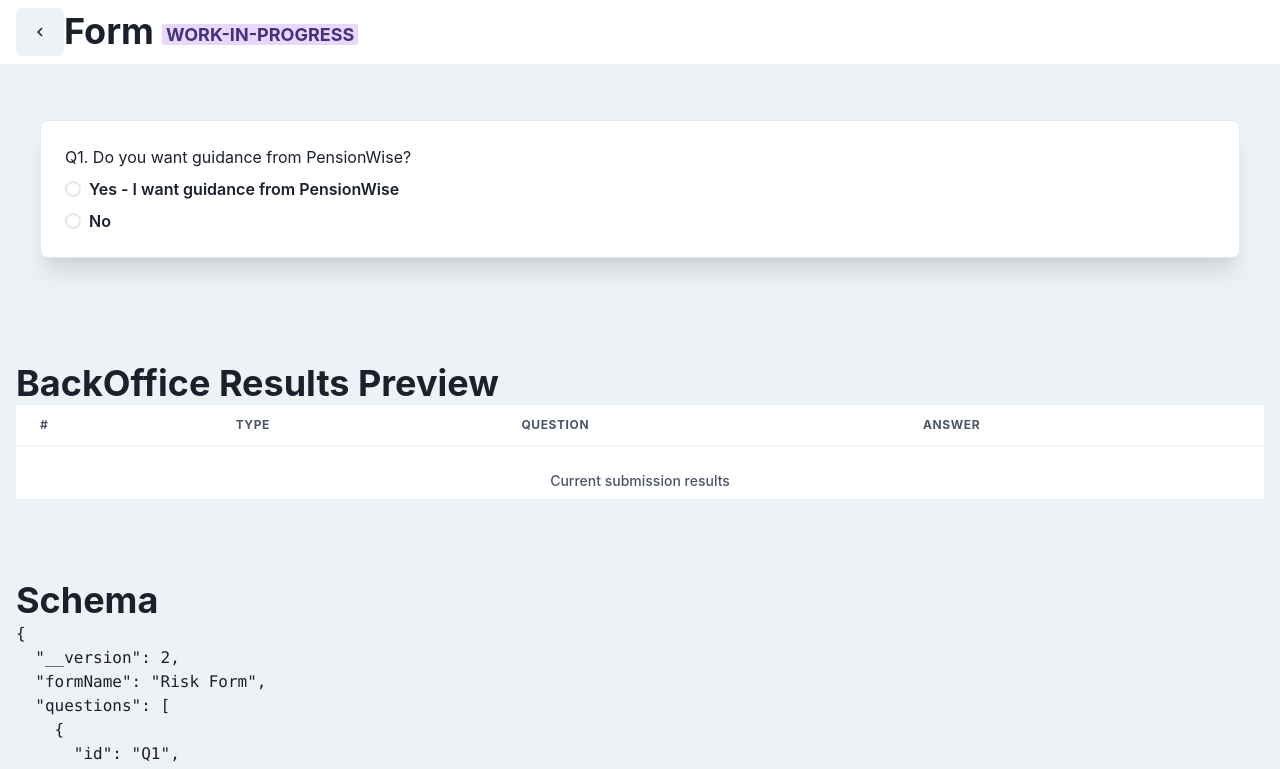
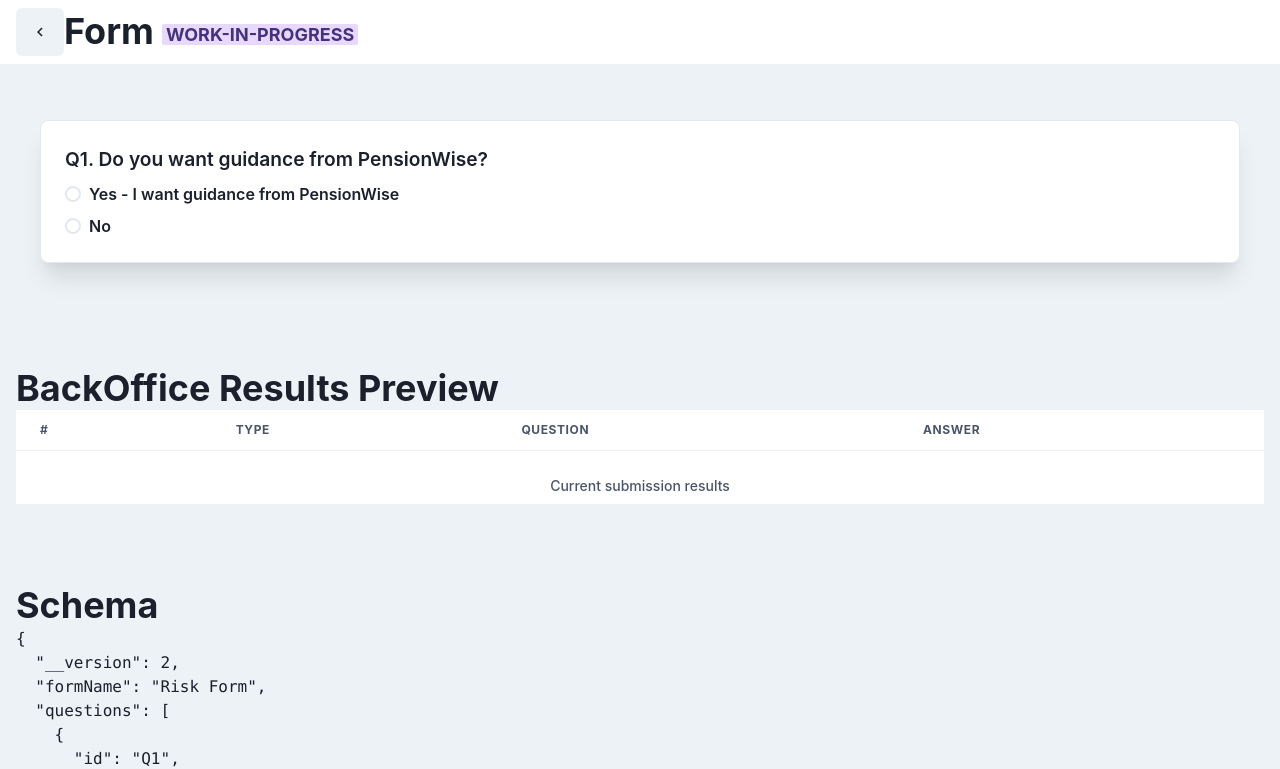
Before and after one commit to rsispal/react-json-schema-form-poc, a React (Create React App) app: page /form/rc-field-form in a window 1280 px wide. Shown: the top 769 px of the page. Built offline with nearby package versions, Linux system fonts and the light colour scheme.

Commit message:
Remove rogue symbol from components

```diff
--- a/src/components/QuestionForm/rc-field-form/field-wrappers/Prompt/Prompt.wrapper.tsx
+++ b/src/components/QuestionForm/rc-field-form/field-wrappers/Prompt/Prompt.wrapper.tsx
@@ -21,7 +21,7 @@ export const PromptWrapper: FC<{
     <Field name={question.name}>
       {({ value, onChange }) => (
         <Stack>
-          =<Text fontWeight={600}>{question.prompt}</Text>
+          <Text fontWeight={600}>{question.prompt}</Text>
           {question.description && <DynamicText data={question.description} />}
           <Prompt
             onContinueClick={handleClick}
--- a/src/components/QuestionForm/rc-field-form/field-wrappers/RadioGroup/RadioGroup.wrapper.tsx
+++ b/src/components/QuestionForm/rc-field-form/field-wrappers/RadioGroup/RadioGroup.wrapper.tsx
@@ -3,6 +3,7 @@ import { FC } from "react";
 import { Question, RadioGroupProperties } from "../../QuestionForm.types";
 import { Field } from "rc-field-form";
 import { Stack, Text } from "@chakra-ui/react";
+import { DynamicText } from "../../../../DynamicText/";
 
 export const RadioGroupWrapper: FC<{
   question: Question<RadioGroupProperties>;
@@ -10,7 +11,10 @@ export const RadioGroupWrapper: FC<{
   <Field name={question.name}>
     {({ value, onChange }) => (
       <Stack>
-        <Text>{question.prompt}</Text>
+        <Text fontWeight={600} fontSize="larger">
+          {question.prompt}
+        </Text>
+        {question.description && <DynamicText data={question.description} />}
         <RadioGroup
           {...question.properties}
           value={value}
--- a/src/components/QuestionForm/rc-field-form/field-wrappers/SubmitButton/SubmitButton.wrapper.tsx
+++ b/src/components/QuestionForm/rc-field-form/field-wrappers/SubmitButton/SubmitButton.wrapper.tsx
@@ -8,7 +8,7 @@ export const SubmitButtonWrapper: FC<{
   question: Question<SubmitButtonProperties>;
 }> = ({ question }) => (
   <Stack>
-    =<Text fontWeight={600}>{question.prompt}</Text>
+    <Text fontWeight={600}>{question.prompt}</Text>
     {question.description && <DynamicText data={question.description} />}
     <SubmitButton {...question.properties} />
   </Stack>
--- a/src/components/QuestionForm/rc-field-form/field-wrappers/TextInput/TextInput.wrapper.tsx
+++ b/src/components/QuestionForm/rc-field-form/field-wrappers/TextInput/TextInput.wrapper.tsx
@@ -11,7 +11,7 @@ export const TextInputWrapper: FC<{
   <Field name={question.name}>
     {({ value, onChange }) => (
       <Stack>
-        =<Text fontWeight={600}>{question.prompt}</Text>
+        <Text fontWeight={600}>{question.prompt}</Text>
         {question.description && <DynamicText data={question.description} />}
         <TextInput
           {...question.properties}
--- a/src/components/QuestionForm/rc-field-form/field-wrappers/Warning/Warning.wrapper.tsx
+++ b/src/components/QuestionForm/rc-field-form/field-wrappers/Warning/Warning.wrapper.tsx
@@ -21,7 +21,7 @@ export const WarningWrapper: FC<{
     <Field name={question.name}>
       {({ value, onChange }) => (
         <Stack>
-          =<Text fontWeight={600}>{question.prompt}</Text>
+          <Text fontWeight={600}>{question.prompt}</Text>
           {question.description && <DynamicText data={question.description} />}
           <Warning
             onContinueClick={handleClick}
```
